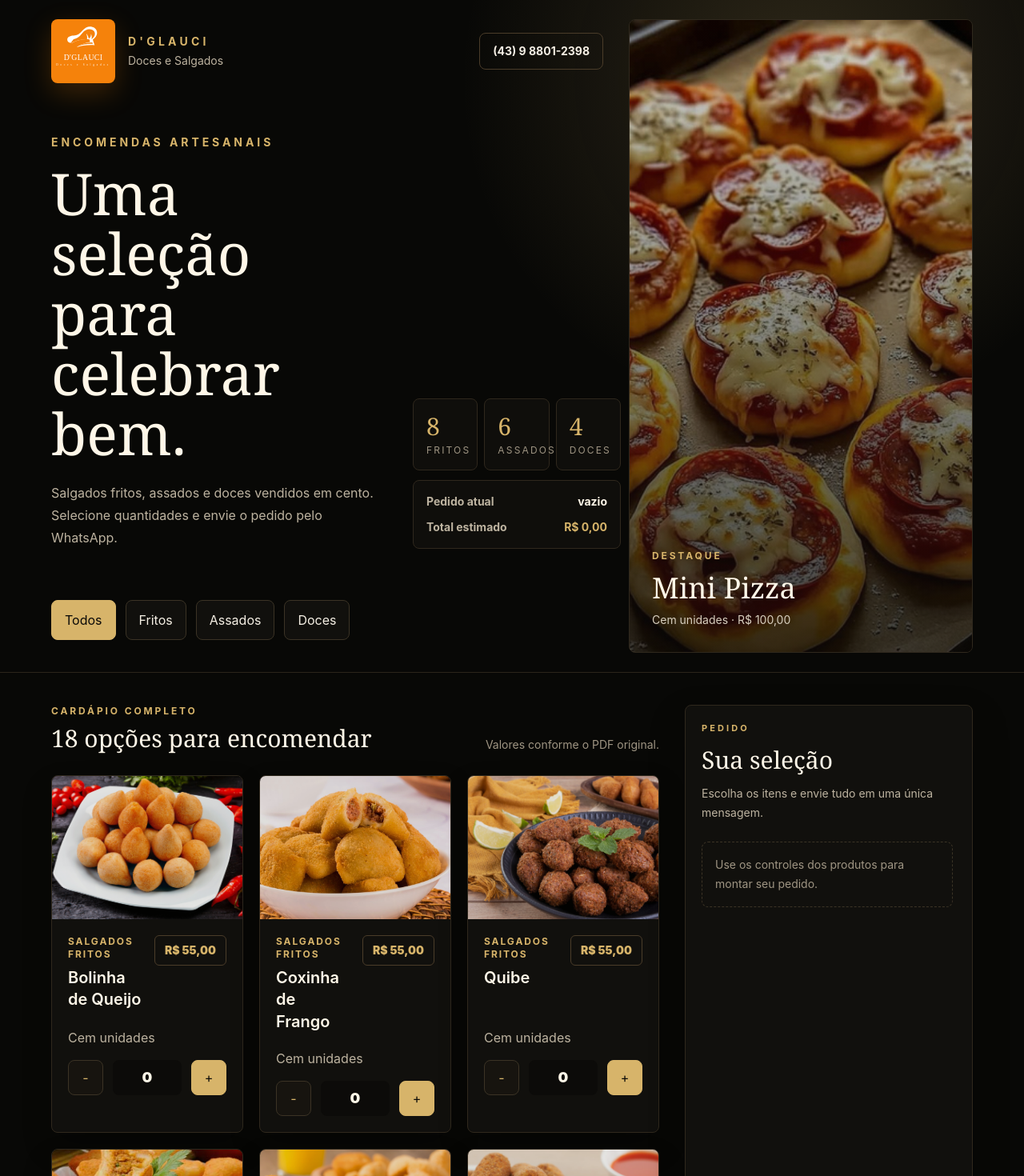
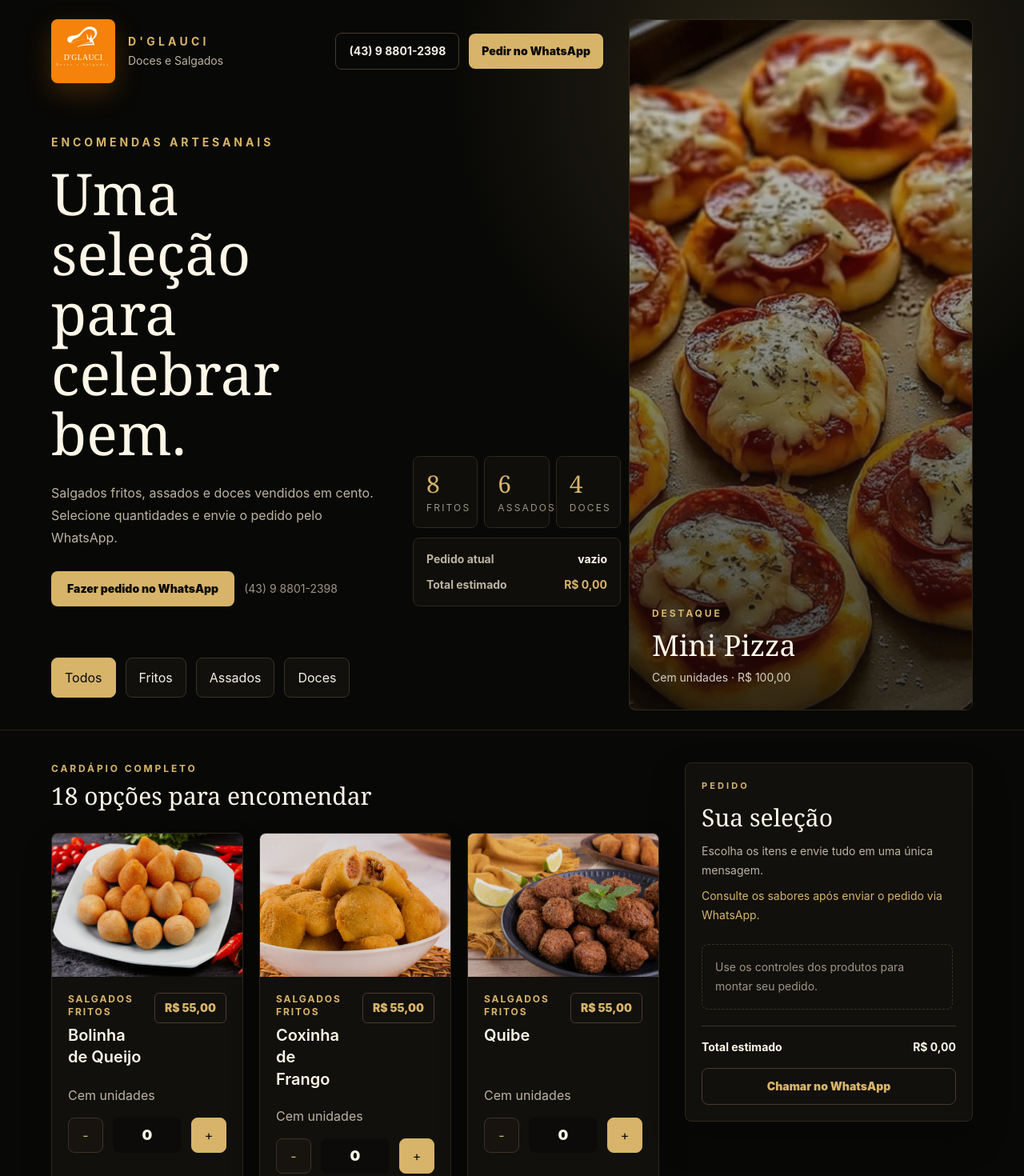
Before and after one commit to Jhoelber/GLAUCEsEMPRECOFIXO, a React (Vite) app: page / in a window 1280 px wide. Shown: the top 1470 px of the page at 80% size. Built offline with nearby package versions, Linux system fonts and the light colour scheme.

Commit message:
mudança de layout

```diff
--- a/src/App.tsx
+++ b/src/App.tsx
@@ -74,6 +74,9 @@ function OrderPanel({
       </h2>
       <p className="mt-3 text-sm leading-6 text-[#bdb3a0]">
         Escolha os itens e envie tudo em uma única mensagem.
+      </p>
+      <p className="mt-2 text-sm leading-6 text-[#d7b46a]">
+        Consulte os sabores após enviar o pedido via WhatsApp.
       </p>
 
       <div className="mt-6 min-h-0 flex-1 space-y-3 overflow-y-auto pr-1">
@@ -235,14 +238,24 @@ function App() {
                 </div>
               </div>
 
+              <div className="hidden items-center gap-3 sm:flex">
                 <a
                   href={orderUrl}
                   target="_blank"
                   rel="noreferrer"
-                className="hidden rounded-lg border border-[#4a3c29] px-4 py-3 text-sm font-bold text-[#f5efe4] transition hover:border-[#d7b46a] hover:text-[#d7b46a] sm:inline-flex"
+                  className="rounded-lg border border-[#4a3c29] px-4 py-3 text-sm font-bold text-[#f5efe4] transition hover:border-[#d7b46a] hover:text-[#d7b46a]"
                 >
                   (43) 9 8801-2398
                 </a>
+                <a
+                  href={orderUrl}
+                  target="_blank"
+                  rel="noreferrer"
+                  className="rounded-lg bg-[#d7b46a] px-4 py-3 text-sm font-black text-[#0b0a08] transition hover:bg-[#f0ca79]"
+                >
+                  Pedir no WhatsApp
+                </a>
+              </div>
             </header>
 
             <div className="grid gap-8 py-8 lg:grid-cols-[minmax(420px,660px)_minmax(260px,1fr)] lg:items-end lg:py-16">
@@ -257,6 +270,17 @@ function App() {
                   Salgados fritos, assados e doces vendidos em cento. Selecione quantidades e envie
                   o pedido pelo WhatsApp.
                 </p>
+                <div className="mt-7 flex flex-wrap items-center gap-3">
+                  <a
+                    href={orderUrl}
+                    target="_blank"
+                    rel="noreferrer"
+                    className="rounded-lg bg-[#d7b46a] px-5 py-3 text-sm font-black text-[#0b0a08] transition hover:bg-[#f0ca79]"
+                  >
+                    Fazer pedido no WhatsApp
+                  </a>
+                  <p className="text-sm text-[#9f9583]">(43) 9 8801-2398</p>
+                </div>
               </div>
 
               <div className="hidden gap-3 sm:grid">
@@ -339,7 +363,6 @@ function App() {
                 {filteredItems.length} opções para encomendar
               </h2>
             </div>
-            <p className="text-sm text-[#9f9583]">Valores conforme o PDF original.</p>
           </div>
 
           <div className="grid grid-cols-2 gap-3 md:gap-5 xl:grid-cols-3 2xl:grid-cols-4">
@@ -411,7 +434,7 @@ function App() {
           </div>
         </div>
 
-        <aside className="hidden max-h-[calc(100vh-3rem)] rounded-lg border border-[#2f281d] bg-[#11100d] p-5 shadow-[0_20px_44px_rgba(0,0,0,0.28)] lg:sticky lg:top-6 lg:block">
+        <aside className="hidden max-h-[calc(100vh-3rem)] self-start rounded-lg border border-[#2f281d] bg-[#11100d] p-5 shadow-[0_20px_44px_rgba(0,0,0,0.28)] lg:sticky lg:top-6 lg:block">
           <OrderPanel
             selectedItems={selectedItems}
             selectedCount={selectedCount}
```
Lines whose indentation alone changed are shown as unchanged.
